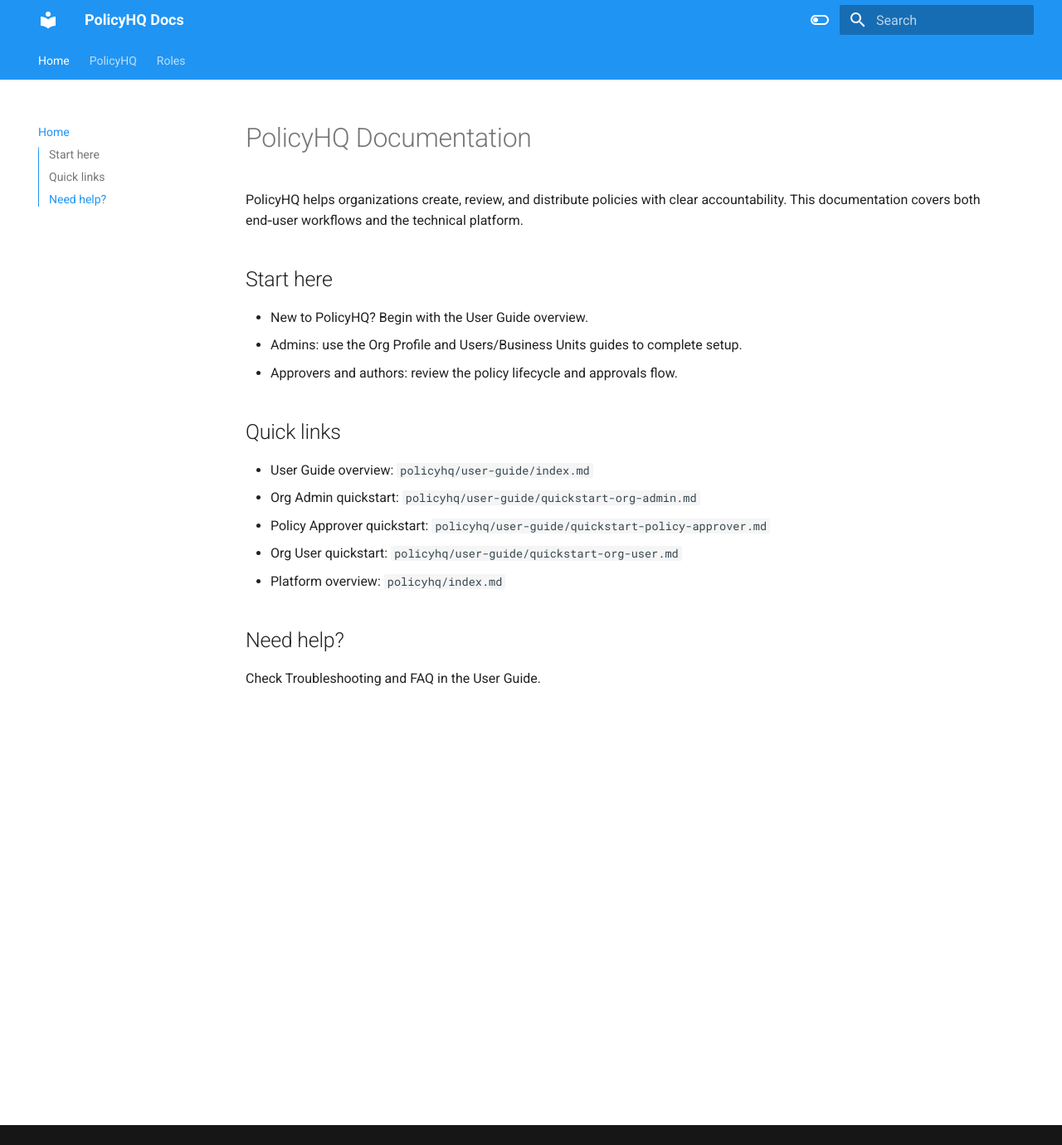
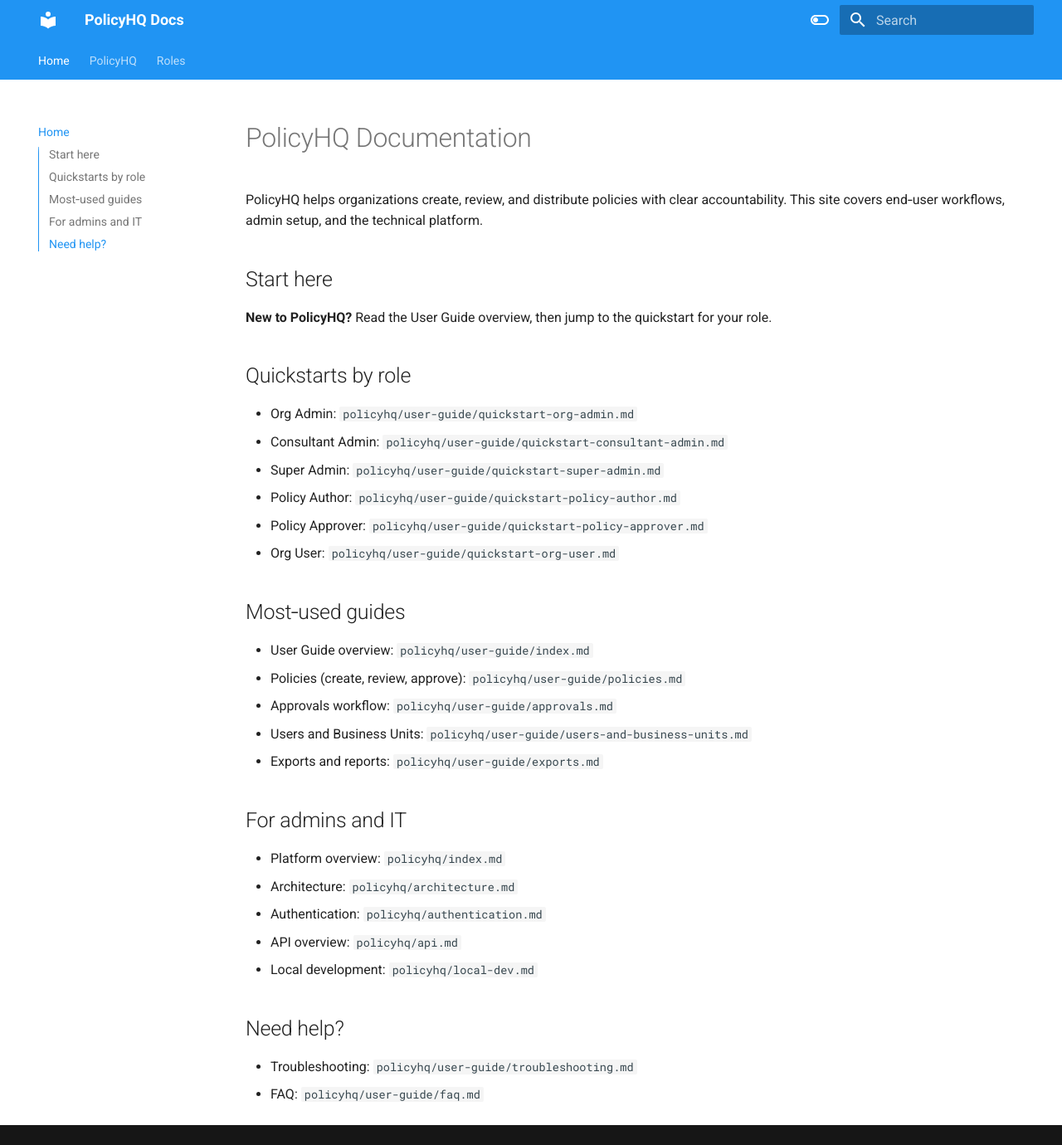
Before and after one commit to itvajra/itvajra-docs, an MkDocs documentation site: the page built from docs/index.md, in a window 1280 px wide and 1380 px high. Shown: the whole window at 83% size. Built offline with MkDocs 1.6.1 and Material for MkDocs 9.7.7, drawn with Linux system fonts in a browser that asks for light colours.

```diff
--- a/docs/index.md
+++ b/docs/index.md
@@ -1,21 +1,37 @@
 # PolicyHQ Documentation
 
-PolicyHQ helps organizations create, review, and distribute policies with clear accountability. This documentation covers both end‑user workflows and the technical platform.
+PolicyHQ helps organizations create, review, and distribute policies with clear accountability. This site covers end‑user workflows, admin setup, and the technical platform.
 
 ## Start here
 
-- New to PolicyHQ? Begin with the User Guide overview.
-- Admins: use the Org Profile and Users/Business Units guides to complete setup.
-- Approvers and authors: review the policy lifecycle and approvals flow.
+**New to PolicyHQ?** Read the User Guide overview, then jump to the quickstart for your role.
 
-## Quick links
+## Quickstarts by role
+
+- Org Admin: `policyhq/user-guide/quickstart-org-admin.md`
+- Consultant Admin: `policyhq/user-guide/quickstart-consultant-admin.md`
+- Super Admin: `policyhq/user-guide/quickstart-super-admin.md`
+- Policy Author: `policyhq/user-guide/quickstart-policy-author.md`
+- Policy Approver: `policyhq/user-guide/quickstart-policy-approver.md`
+- Org User: `policyhq/user-guide/quickstart-org-user.md`
+
+## Most‑used guides
 
 - User Guide overview: `policyhq/user-guide/index.md`
-- Org Admin quickstart: `policyhq/user-guide/quickstart-org-admin.md`
-- Policy Approver quickstart: `policyhq/user-guide/quickstart-policy-approver.md`
-- Org User quickstart: `policyhq/user-guide/quickstart-org-user.md`
+- Policies (create, review, approve): `policyhq/user-guide/policies.md`
+- Approvals workflow: `policyhq/user-guide/approvals.md`
+- Users and Business Units: `policyhq/user-guide/users-and-business-units.md`
+- Exports and reports: `policyhq/user-guide/exports.md`
+
+## For admins and IT
+
 - Platform overview: `policyhq/index.md`
+- Architecture: `policyhq/architecture.md`
+- Authentication: `policyhq/authentication.md`
+- API overview: `policyhq/api.md`
+- Local development: `policyhq/local-dev.md`
 
 ## Need help?
 
-Check Troubleshooting and FAQ in the User Guide.
+- Troubleshooting: `policyhq/user-guide/troubleshooting.md`
+- FAQ: `policyhq/user-guide/faq.md`
--- a/mkdocs.yml
+++ b/mkdocs.yml
@@ -6,6 +6,7 @@ theme:
   features:
     - navigation.tabs
     - navigation.sections
+    - navigation.indexes
     - toc.integrate
     - navigation.top
     - search.suggest
```
